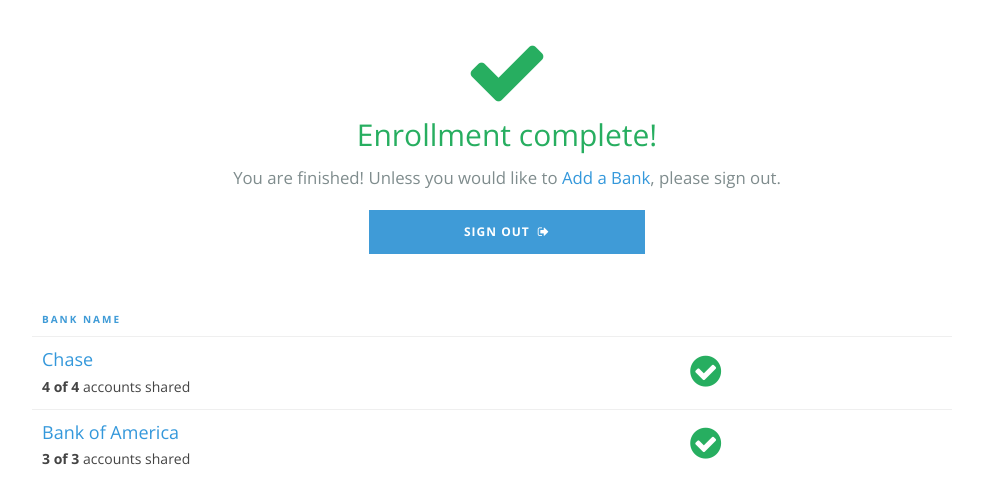
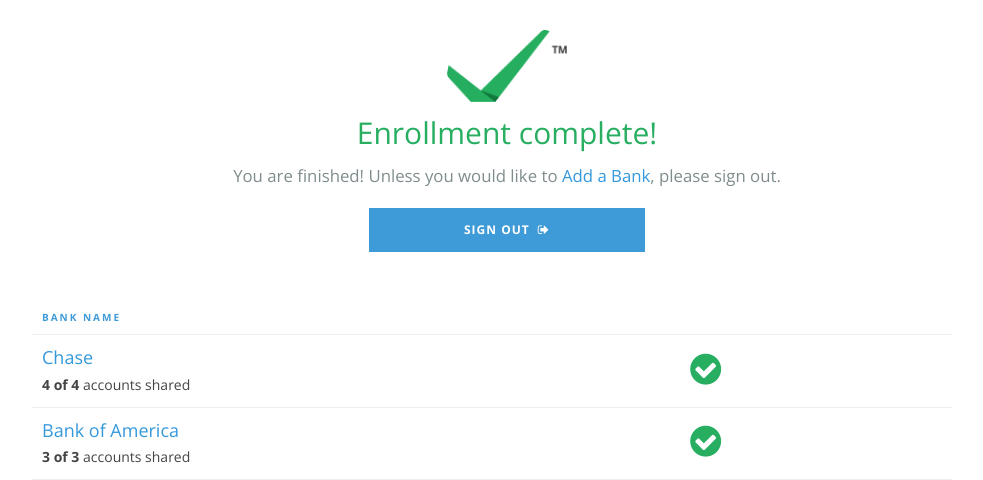
Before and after one commit to jbrianfrancis/MyBorrowerUI, a PHP site: page /banks-enrolled-logout.php in a window 1280 px wide. Shown: the part 100-580 px from the top of the page, without its empty margins (148-1131 px from the left). Run offline with PHP 8.4, Linux system fonts and the light colour scheme; some libraries are stand-ins or nearby versions.

Commit message:
Updating bank views and adjusting spacing on Continue button

```diff
--- a/ac.css
+++ b/ac.css
@@ -1902,6 +1902,11 @@ label.switch-light.switch-candy {
   border-color: #3187C0;
   color: #fff;
 }
+@media (min-width: 992px) {
+  .btn-continue {
+    margin-top: 0px;
+  }
+}
 .panel-body-signin {
   padding: 0;
 }
--- a/ac.less
+++ b/ac.less
@@ -1893,6 +1893,12 @@ label.switch-light.switch-candy {
     }
 }
 
+.btn-continue {
+	@media (min-width: @screen-md) {
+    	margin-top:0px;
+    }
+}
+
 .panel-body-signin {
 	padding:0;
 }
--- a/banks-enrolled-logout.php
+++ b/banks-enrolled-logout.php
@@ -31,7 +31,7 @@
 		<div class="row">
 
 			<div class="container text-center enrollment-success">
-				<p><i class="fa fa-check fa-5x enrollment-success-green"></i></p>
+				<p><img src="images/brand-check-green.png" alt="Enrollment Complete!"></p>
 
 				<h2 class="success-heading">Enrollment complete!</h2>
 				<p>You are finished! Unless you would like to <a href="#">Add a Bank</a>, please sign out.</p>
--- a/challenge.php
+++ b/challenge.php
@@ -53,7 +53,7 @@
 	  			</div><!-- close panel-body -->
 	  		</div><!-- close panel -->
 
-			  <a class="btn btn-lg btn-hybrid" href="#">Continue <i class="fa fa-chevron-right"></i></a>
+			  <a class="btn btn-lg btn-hybrid btn-continue" href="#">Continue <i class="fa fa-chevron-right"></i></a>
 
 		</div> <!-- close col-md-6 -->
 	</div> <!-- close row -->
```
